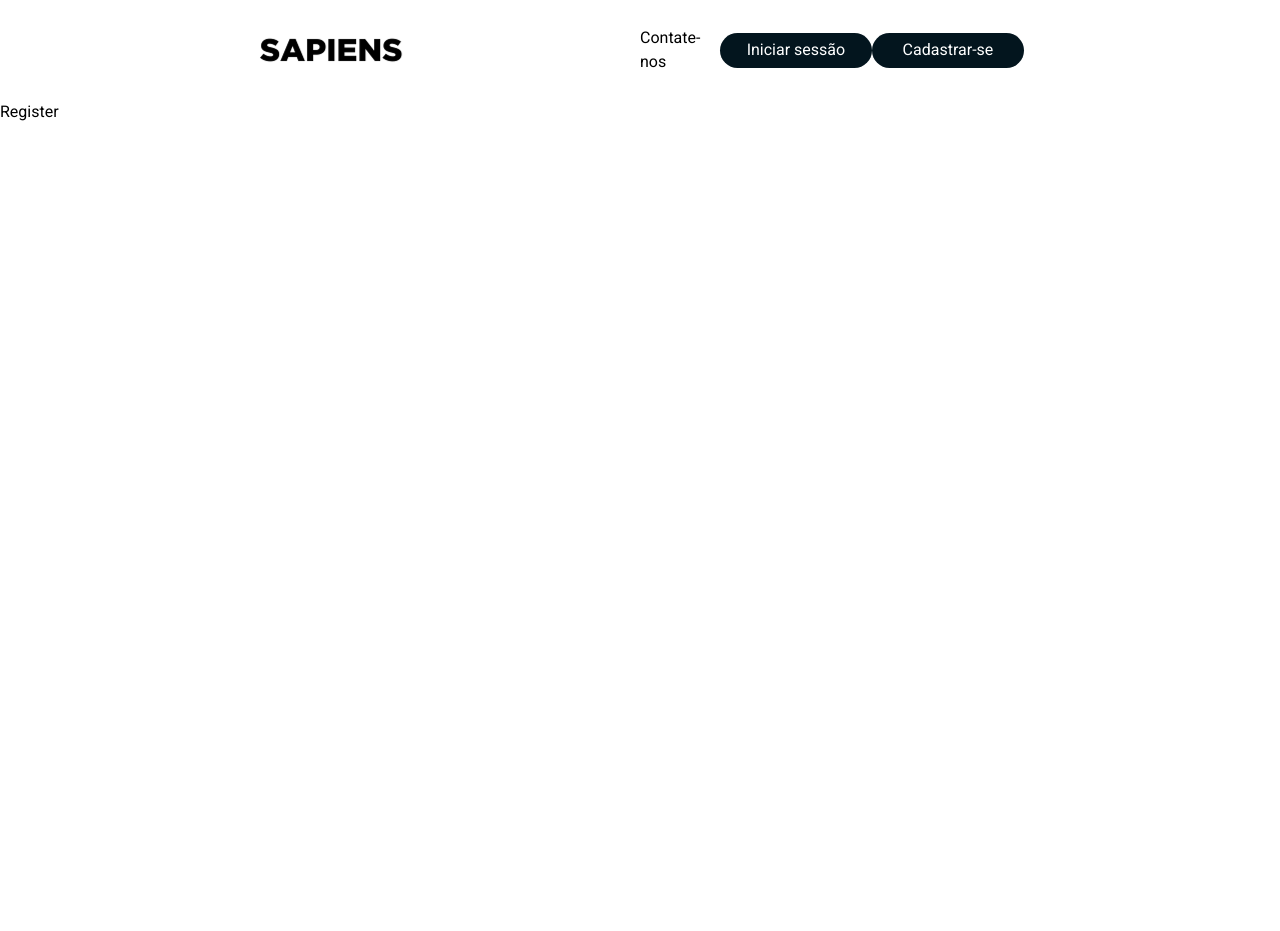
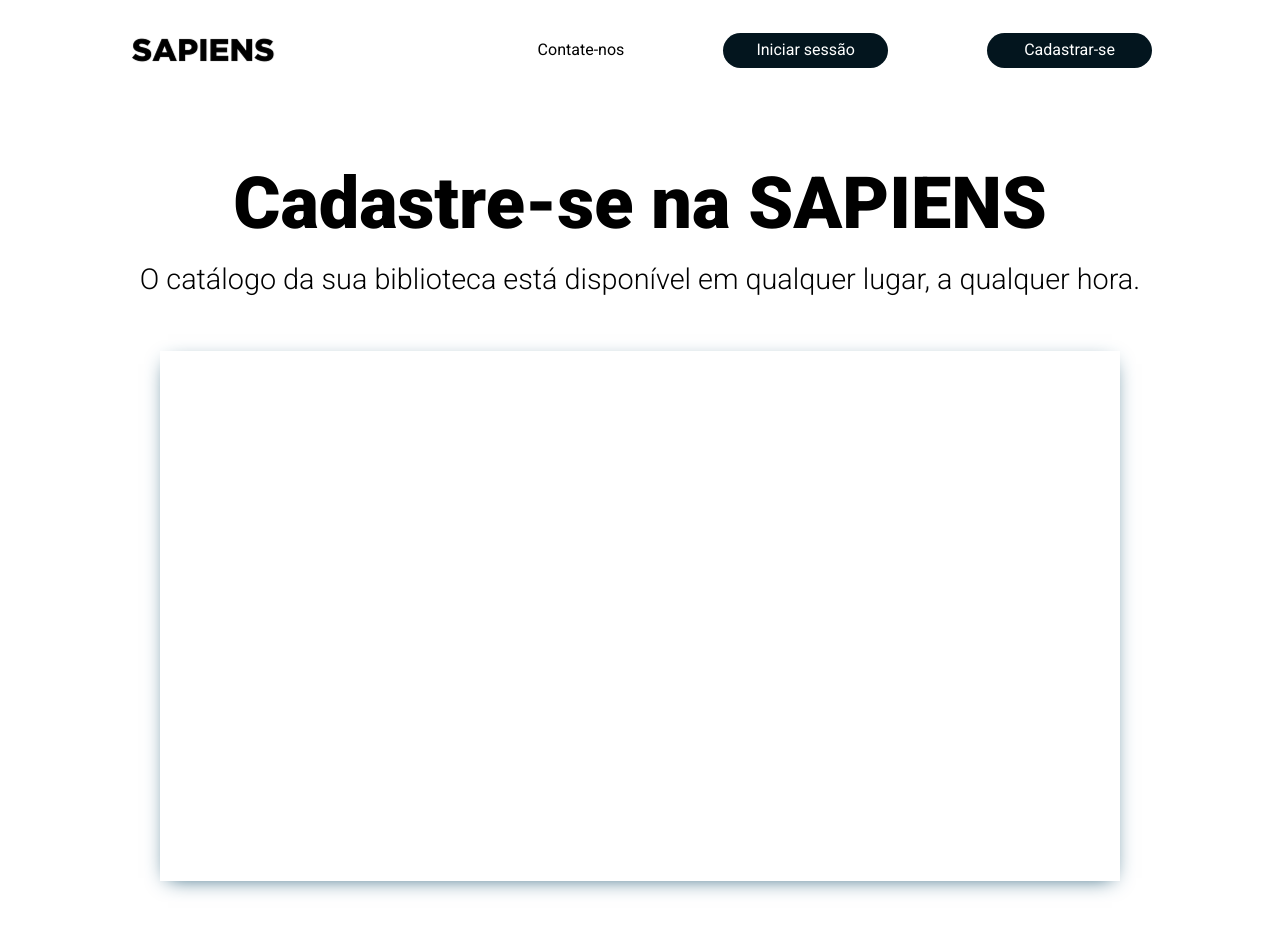
Before and after one commit to LuizMath/library, a React (Vite) app in the folder library/: page /Register in a window 1280 px wide. Before the commit the page ends 800 px from the top, so only its background shows below. Built offline with nearby package versions, Linux system fonts and the light colour scheme.

Commit message:
Refatorando Login e implementando  Register

```diff
--- a/library/src/components/Header.tsx
+++ b/library/src/components/Header.tsx
@@ -5,11 +5,11 @@ import { Link } from "react-router";
 const Header = (): JSX.Element => {
   return (
     <header className="w-full h-[100px] flex items-center justify-center">
-      <section className="w-[60%] flex items-center justify-between">
+      <section className="w-[60%] max-[1500px]:w-[80%] flex items-center justify-between">
         <div className="w-auto">
           <img src={sapiensHeader} alt="logo" />
         </div>
-        <div className="w-[50%] flex items-center justify-around">
+        <div className="w-[50%] max-[1500px]:w-[60%] max-[1000px]:w-[70%] flex items-center justify-between">
           <Link to="/Contact">Contate-nos</Link>
           <button className="btn-header">Iniciar sessão</button>
           <button className="btn-header">Cadastrar-se</button>
--- a/library/src/routes/Login.tsx
+++ b/library/src/routes/Login.tsx
@@ -39,9 +39,9 @@ const Login = (): JSX.Element => {
               placeholder="Senha"
               className="input-form"
             />
-            <label className="grid grid-cols-[16px_95px] self-start content-center">
-              <input type="checkbox" />
-              <span className="justify-self-end">Lembrar-me</span>
+            <label className="flex items-center justify-center gap-2">
+              <input type="checkbox" className="w-[20px] h-[20px]" />
+              <span>Lembrar-me</span>
             </label>
             <button
               type="submit"
--- a/library/src/routes/Register.tsx
+++ b/library/src/routes/Register.tsx
@@ -1,6 +1,19 @@
 import type { JSX } from "react";
 const Register = (): JSX.Element => {
-  return <div>Register</div>;
+  return (
+    <section className="w-full min-h-[calc(100%-100px)] max-h-auto flex items-center justify-start gap-[50px] flex-col">
+      <div className="w-[90%] flex items-center justify-center flex-col mt-[50px]">
+        <span className="text-[72px] color-[#03151e] font-[900]">
+          Cadastre-se na SAPIENS
+        </span>
+        <p className="text-[28.8px] font-[300]">
+          O catálogo da sua biblioteca está disponível em qualquer lugar, a
+          qualquer hora.
+        </p>
+      </div>
+      <div className="w-[960px] h-[530px] p-[30px] bg-white shadow-[0px_5px_20px_-8px_rgba(27,84,112,1)] mb-[50px]"></div>
+    </section>
+  );
 };
 
 export default Register;
```
